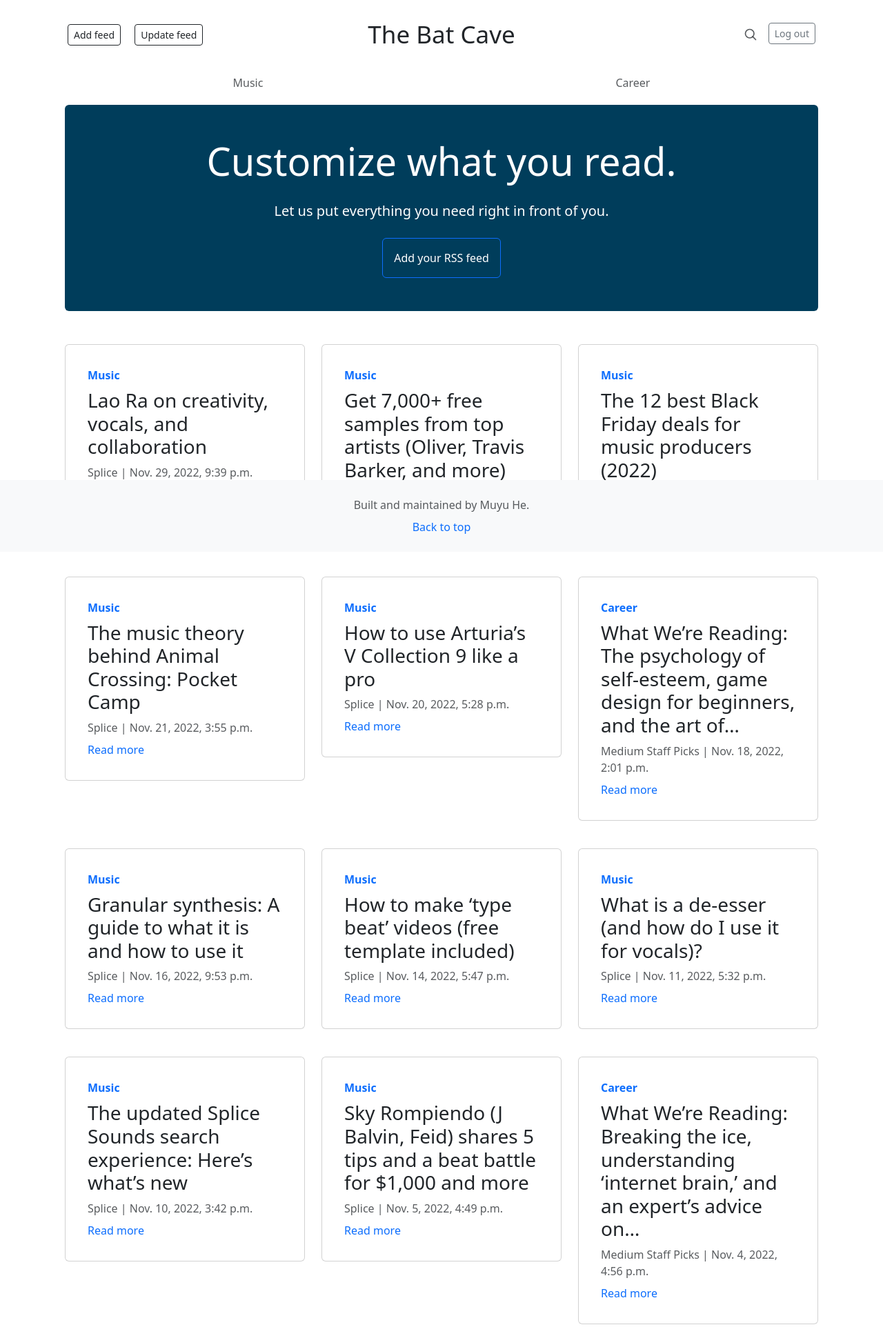
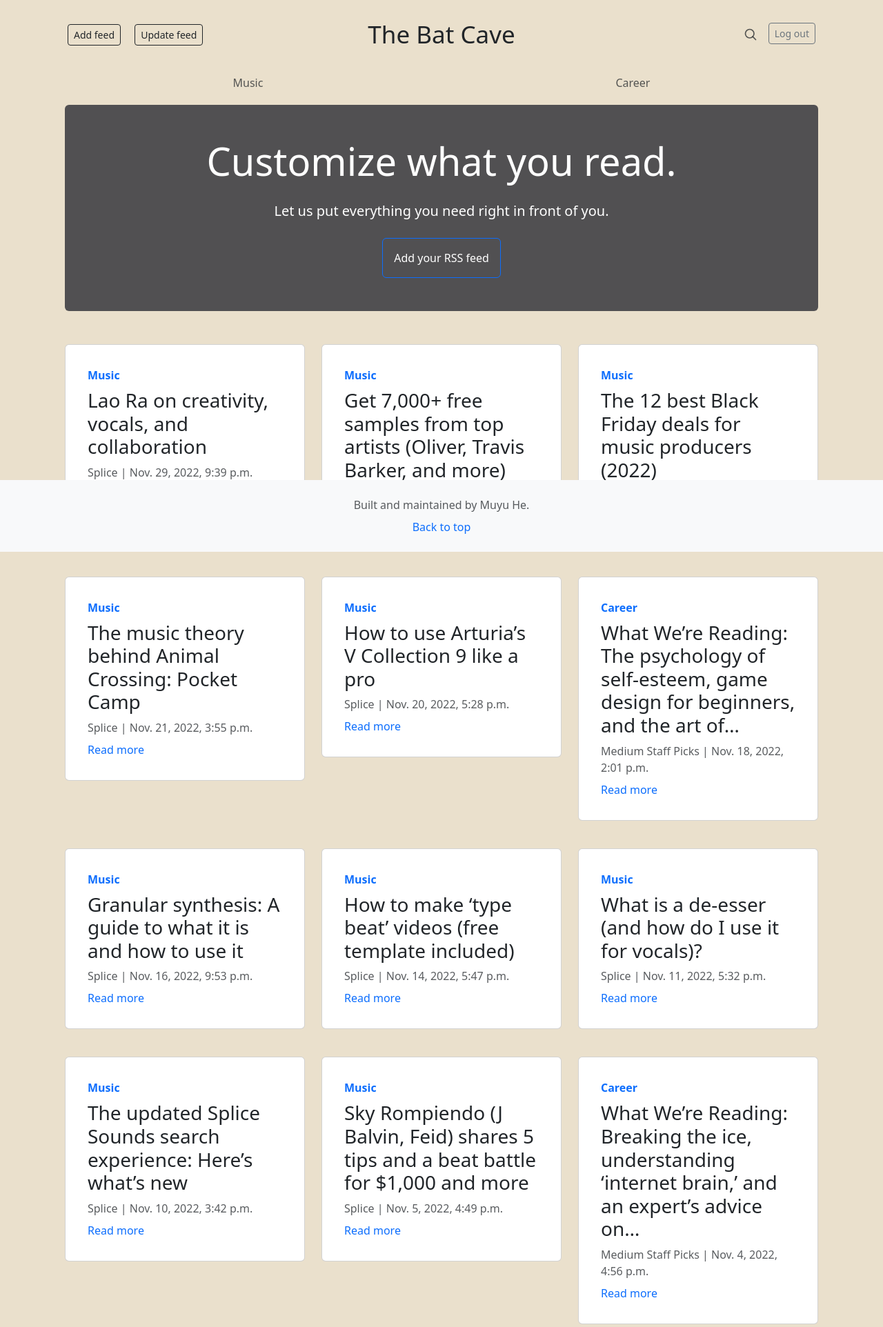
Before and after one commit to RiddleHe/ContentAggregator, a Django app: page / in a window 1280 px wide. Shown: the top 1924 px of the page at 69% size. Run offline with Django 4.2, Linux system fonts and the light colour scheme; a user stored in the database is signed in; data comes from the database, SQL or seed files in the repository; both versions use the stored data as it was after the commit; some libraries are stand-ins or nearby versions.

Commit message:
Restyle html body

```diff
--- a/aggregators/templates/aggregators/base.html
+++ b/aggregators/templates/aggregators/base.html
@@ -27,7 +27,7 @@
 
 </head>
 
-<body>
+<body style="background-color: #EAE0CC;">
 
     <a name="top"></a>
 
--- a/aggregators/templates/aggregators/index.html
+++ b/aggregators/templates/aggregators/index.html
@@ -13,7 +13,7 @@
 
 {% block header %}
     {% if not context %}
-    <div class="jumbotron p-3 p-md-5 text-white rounded text-center" style="background-color: #003D5B">
+    <div class="jumbotron p-3 p-md-5 text-white rounded text-center" style="background-color: #515052">
         <div class="col-md-12 px-0 text-center">
             <h1 class="display-4 font-italic px-4">Customize what you read.</h1>
             <p class="lead my-4">Let us put everything you need right in front of you.</p>
```
Also changed, not shown: db.sqlite3, 1 other file.
